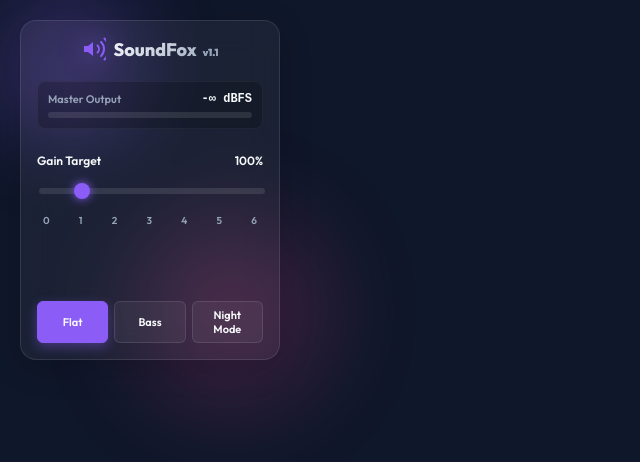
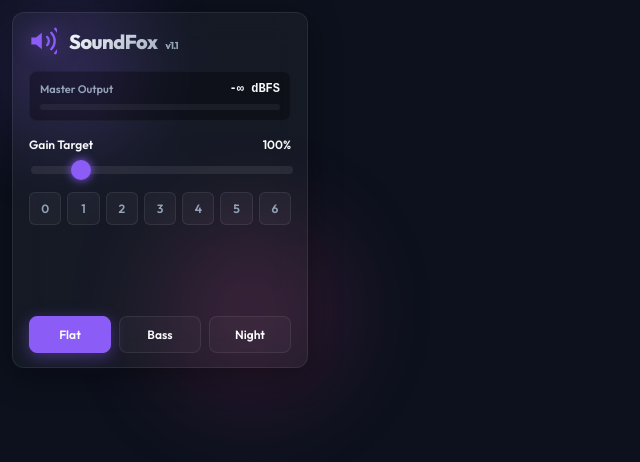
Before and after one commit to vadimcastro/SoundFox, a website built with Vite: page index.html in a window 1280 px wide. Shown: the whole page, without its empty margins (0-640 px from the left). Built offline with nearby package versions, Linux system fonts and the light colour scheme; some packages are replaced by stand-ins of ours.

Commit message:
feat: Add final UX touches (explicit mute, orange night mode, layout spacing)

```diff
--- a/src/main.ts
+++ b/src/main.ts
@@ -38,7 +38,7 @@ document.querySelector<HTMLDivElement>('#app')!.innerHTML = `
     <div class="controls-grid">
       <button class="toggle-btn active compact" id="btnEq">Flat</button>
       <button class="toggle-btn compact" id="btnBass">Bass</button>
-      <button class="toggle-btn compact" id="btnNight" title="Compression to equal out loud bangs and quiet whispers">Night Mode</button>
+      <button class="toggle-btn compact night-mode" id="btnNight" title="Compression to equal out loud bangs and quiet whispers">Night</button>
     </div>
   </div>
 `
@@ -64,7 +64,12 @@ const sendVolMessage = async (gainValue: number) => {
 
 const updateSliderUI = (val: number) => {
   volSlider.value = val.toString();
-  volVal.innerText = `${val}%`;
+  volVal.innerText = val === 0 ? "MUTED" : `${val}%`;
+  if (val === 0) {
+    volVal.style.color = '#ef4444';
+  } else {
+    volVal.style.color = 'inherit';
+  }
 }
 
 volSlider.addEventListener('input', (e) => {
--- a/src/style.css
+++ b/src/style.css
@@ -1,11 +1,12 @@
 @import url('https://fonts.googleapis.com/css2?family=Outfit:wght@300;400;600;800&display=swap');
 
 :root {
-  --bg-color: #0f172a;
-  --glass-bg: rgba(255, 255, 255, 0.05);
-  --glass-border: rgba(255, 255, 255, 0.1);
+  --bg-color: #0c111d;
+  --glass-bg: rgba(255, 255, 255, 0.04);
+  --glass-border: rgba(255, 255, 255, 0.08);
   --primary: #8b5cf6;
   --secondary: #ec4899;
+  --night: #f97316;
   --text-main: #f8fafc;
   --text-muted: #94a3b8;
 }
@@ -13,7 +14,7 @@
 body {
   margin: 0;
   padding: 0;
-  width: 300px;
+  width: 320px;
   height: 380px;
   font-family: 'Outfit', sans-serif;
   background-color: var(--bg-color);
@@ -34,7 +35,7 @@ body::before {
   height: 200px;
   background: radial-gradient(circle, var(--primary) 0%, transparent 70%);
   filter: blur(40px);
-  opacity: 0.5;
+  opacity: 0.4;
   animation: float 6s ease-in-out infinite alternate;
   z-index: 0;
 }
@@ -48,7 +49,7 @@ body::after {
   height: 250px;
   background: radial-gradient(circle, var(--secondary) 0%, transparent 70%);
   filter: blur(50px);
-  opacity: 0.4;
+  opacity: 0.3;
   animation: float 8s ease-in-out infinite alternate-reverse;
   z-index: 0;
 }
@@ -63,7 +64,7 @@ body::after {
   z-index: 10;
   width: 100%;
   height: 100%;
-  padding: 20px;
+  padding: 12px;
   box-sizing: border-box;
   display: flex;
   flex-direction: column;
@@ -74,31 +75,31 @@ body::after {
   backdrop-filter: blur(16px);
   -webkit-backdrop-filter: blur(16px);
   border: 1px solid var(--glass-border);
-  border-radius: 16px;
-  padding: 16px;
+  border-radius: 12px;
+  padding: 14px 16px;
   text-align: left;
-  box-shadow: 0 8px 32px rgba(0, 0, 0, 0.2);
+  box-shadow: 0 8px 32px rgba(0, 0, 0, 0.4);
   flex-grow: 1;
   display: flex;
   flex-direction: column;
+  gap: 16px;
 }
 
 .header-row.compact {
   display: flex;
   align-items: center;
-  margin-bottom: 20px;
-  justify-content: center;
+  justify-content: flex-start;
 }
 
 .speaker-icon.mini {
-  width: 24px;
-  height: 24px;
-  margin-right: 8px;
-  filter: drop-shadow(0 0 12px rgba(139, 92, 246, 0.8));
+  width: 28px;
+  height: 28px;
+  margin-right: 12px;
+  filter: drop-shadow(0 0 10px rgba(139, 92, 246, 0.6));
 }
 
 h1.mini {
-  font-size: 18px;
+  font-size: 20px;
   font-weight: 800;
   margin: 0;
   background: linear-gradient(135deg, var(--text-main), var(--text-muted));
@@ -107,22 +108,23 @@ h1.mini {
   -webkit-text-fill-color: transparent;
   display: flex;
   align-items: baseline;
+  letter-spacing: -0.5px;
 }
 
 .version {
   font-size: 10px;
-  margin-left: 6px;
+  margin-left: 8px;
   color: var(--text-muted);
   -webkit-text-fill-color: var(--text-muted);
+  font-weight: 600;
 }
 
 /* Meter */
 .meter-container {
-  margin-bottom: 20px;
-  background: rgba(0,0,0,0.2);
+  background: rgba(0,0,0,0.3);
   padding: 10px;
   border-radius: 8px;
-  border: 1px solid rgba(255,255,255,0.05);
+  border: 1px solid rgba(255,255,255,0.03);
 }
 
 .meter-label {
@@ -130,7 +132,7 @@ h1.mini {
   justify-content: space-between;
   font-size: 11px;
   font-weight: 600;
-  margin-bottom: 6px;
+  margin-bottom: 8px;
   color: var(--text-muted);
 }
 
@@ -143,7 +145,7 @@ h1.mini {
 .meter-bar-bg {
   width: 100%;
   height: 6px;
-  background: rgba(255,255,255,0.1);
+  background: rgba(255,255,255,0.05);
   border-radius: 4px;
   overflow: hidden;
 }
@@ -155,11 +157,10 @@ h1.mini {
   transition: width 0.05s linear, background 0.2s ease;
 }
 
-
 /* Custom Slider */
 .slider-container {
-  margin-top: 4px;
-  margin-bottom: 20px;
+  display: flex;
+  flex-direction: column;
 }
 
 .slider-label {
@@ -167,7 +168,7 @@ h1.mini {
   justify-content: space-between;
   font-size: 12px;
   font-weight: 600;
-  margin-bottom: 10px;
+  margin-bottom: 12px;
 }
 
 input[type=range] {
@@ -180,79 +181,89 @@ input[type=range] {
 
 input[type=range]::-webkit-slider-runnable-track {
   width: 100%;
-  height: 6px;
-  background: rgba(255, 255, 255, 0.1);
+  height: 8px;
+  background: rgba(255, 255, 255, 0.08);
   border-radius: 4px;
 }
 
 input[type=range]::-webkit-slider-thumb {
   -webkit-appearance: none;
   appearance: none;
-  height: 16px;
-  width: 16px;
+  height: 20px;
+  width: 20px;
   border-radius: 50%;
   background: var(--primary);
-  margin-top: -5px;
+  margin-top: -6px;
   box-shadow: 0 0 10px var(--primary);
   cursor: pointer;
   transition: transform 0.2s;
 }
 
 input[type=range]::-webkit-slider-thumb:hover {
-  transform: scale(1.2);
+  transform: scale(1.15);
 }
 
 .presets-row {
-  display: flex;
-  justify-content: space-between;
-  margin-top: 12px;
+  display: grid;
+  grid-template-columns: repeat(7, 1fr);
+  gap: 6px;
+  margin-top: 16px;
 }
 
 .preset-btn {
-  background: transparent;
-  border: none;
+  background: rgba(255, 255, 255, 0.04);
+  border: 1px solid var(--glass-border);
   color: var(--text-muted);
-  font-size: 10px;
+  font-size: 12px;
   cursor: pointer;
-  padding: 4px 6px;
-  border-radius: 4px;
-  transition: color 0.2s, background 0.2s;
+  padding: 8px 0;
+  border-radius: 6px;
+  transition: all 0.2s ease;
   font-family: inherit;
   font-weight: 600;
+  text-align: center;
 }
 
 .preset-btn:hover {
   background: rgba(255,255,255,0.1);
   color: var(--text-main);
+  border-color: rgba(255,255,255,0.2);
+  transform: translateY(-1px);
 }
 
 .controls-grid {
   display: flex;
-  gap: 6px;
+  gap: 8px;
   margin-top: auto;
 }
 
 .toggle-btn.compact {
-  background: rgba(255, 255, 255, 0.05);
+  background: rgba(255, 255, 255, 0.03);
   border: 1px solid var(--glass-border);
   color: var(--text-main);
-  padding: 6px 8px;
-  border-radius: 6px;
+  padding: 10px 4px;
+  border-radius: 8px;
   font-family: inherit;
   font-weight: 600;
-  font-size: 11px;
+  font-size: 12px;
   cursor: pointer;
   transition: all 0.3s ease;
   flex: 1;
 }
 
 .toggle-btn:hover:not(.disabled) {
-  background: rgba(255, 255, 255, 0.1);
+  background: rgba(255, 255, 255, 0.08);
   transform: translateY(-2px);
 }
 
 .toggle-btn.active {
   background: var(--primary);
   border-color: var(--primary);
-  box-shadow: 0 4px 12px rgba(139, 92, 246, 0.4);
+  box-shadow: 0 4px 16px rgba(139, 92, 246, 0.4);
 }
+
+.toggle-btn.night-mode.active {
+  background: var(--night);
+  border-color: var(--night);
+  box-shadow: 0 4px 16px rgba(249, 115, 22, 0.4);
+}
```
